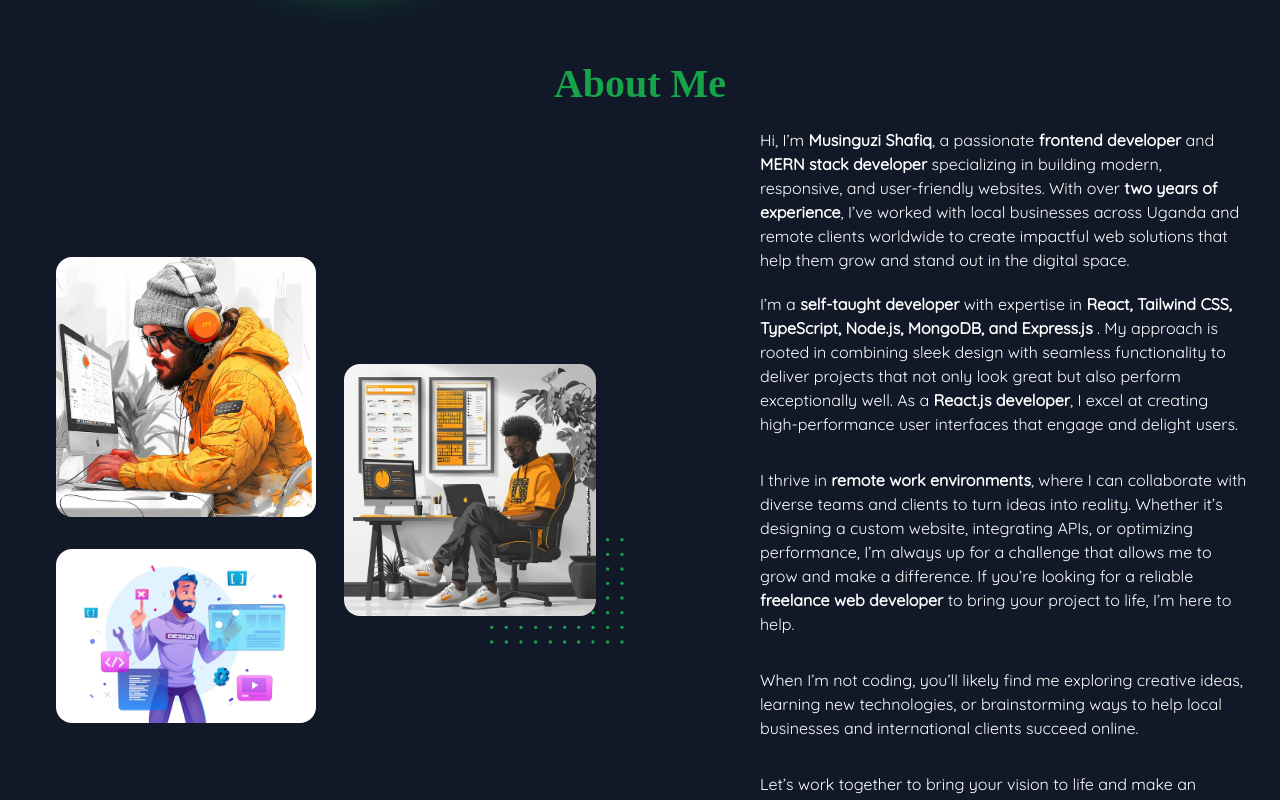
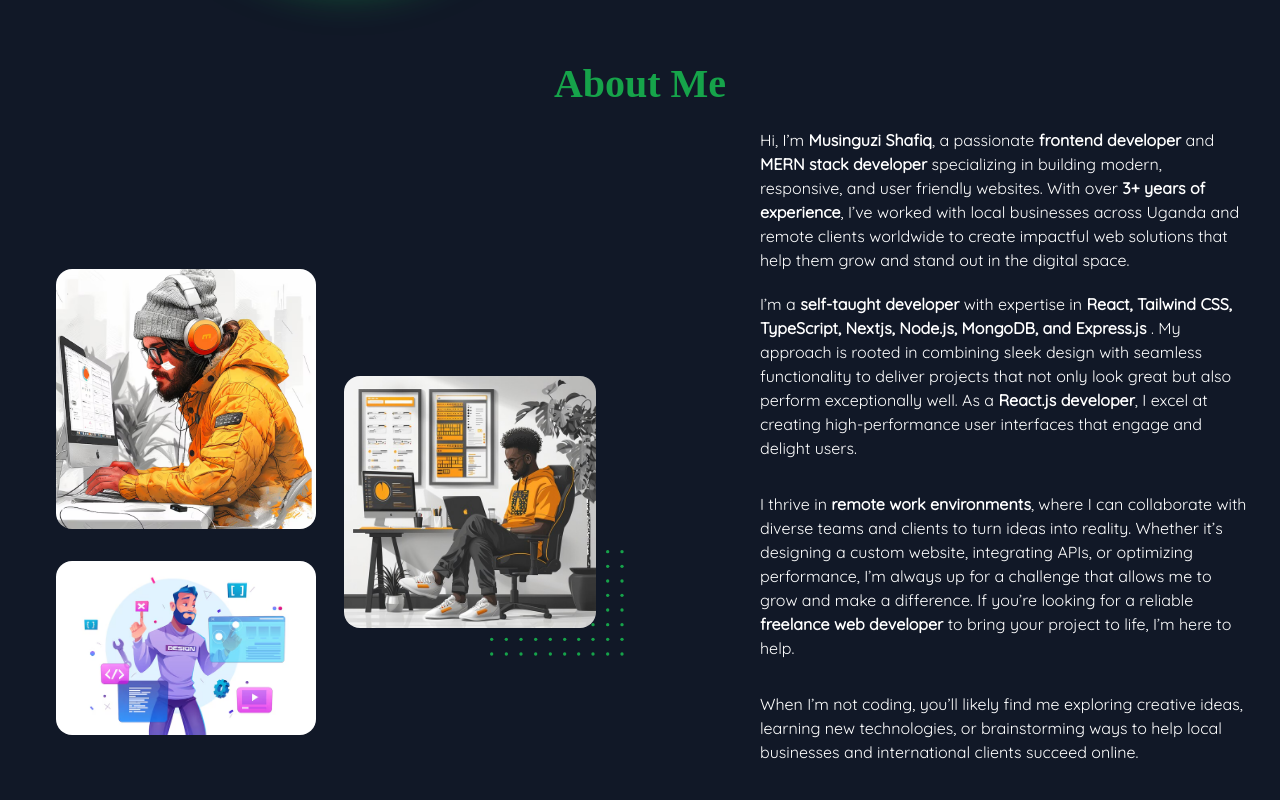
Before and after one commit to Shafiquedev256/portfolio1, a React (Vite) app: page / in a window 1280 px wide. Shown: the part 620-1420 px from the top of the page. Built offline with nearby package versions, Linux system fonts and the light colour scheme; a web font is replaced by a local one.

Commit message:
fd aboutpg & contact

```diff
--- a/src/components/about.tsx
+++ b/src/components/about.tsx
@@ -612,17 +612,17 @@ const About1 = () => {
                 <p className='mb-5 text-base text-body-color dark:text-dark-6'>
                   Hi, I’m <b>Musinguzi Shafiq</b>, a passionate{" "}
                   <b>frontend developer</b> and <b>MERN stack developer</b>{" "}
-                  specializing in building modern, responsive, and user-friendly
-                  websites. With over <b>two years of experience</b>, I’ve
-                  worked with local businesses across Uganda and remote clients
+                  specializing in building modern, responsive, and user friendly
+                  websites. With over <b>3+ years of experience</b>, I’ve worked
+                  with local businesses across Uganda and remote clients
                   worldwide to create impactful web solutions that help them
                   grow and stand out in the digital space.
                 </p>
                 <p className='mb-8 text-base text-body-color dark:text-dark-6'>
                   I’m a <b>self-taught developer</b> with expertise in{" "}
                   <b>
-                    React, Tailwind CSS, TypeScript, Node.js, MongoDB, and
-                    Express.js
+                    React, Tailwind CSS, TypeScript, Nextjs, Node.js, MongoDB,
+                    and Express.js
                   </b>{" "}
                   . My approach is rooted in combining sleek design with
                   seamless functionality to deliver projects that not only look
--- a/src/components/herosection.tsx
+++ b/src/components/herosection.tsx
@@ -3,8 +3,8 @@ import { TypewriterEffect } from "./typingeffect";
 
 const HeroSection = () => {
   const handleWhatsAppRedirect = () => {
-    const phoneNumber = "+256394772051";
-    const message = "Hello Shafiq!";
+    const phoneNumber = "+256760807822";
+    const message = "Hello Shafiq dev!";
     const url = `https://wa.me/${phoneNumber}?text=${encodeURIComponent(message)}`;
 
     window.open(url, "_blank");
--- a/src/components/portfolio.tsx
+++ b/src/components/portfolio.tsx
@@ -3,6 +3,7 @@ import { useRef } from "react";
 import { Link } from "react-router-dom";
 import img2 from "../assets/openflow .png";
 import img3 from "../assets/sitigym.png";
+
 const Portfolio = () => {
   const ref = useRef<HTMLDivElement>(null);
   const { scrollYProgress } = useScroll({
@@ -54,13 +55,13 @@ const Portfolio = () => {
               buttonHref='/details/project-1'
             />*/}
 
-            <PortfolioCard
+            {/** <PortfolioCard
               ImageHref={img2}
               category='Logistics website'
               title='Open Flow Logistics'
               button='View Details'
               buttonHref='https://openflowlogistics.vercel.app/'
-            />
+            />*/}
             <PortfolioCard
               ImageHref={img3}
               category='GYM Website'
--- a/src/pages/portfolio.tsx
+++ b/src/pages/portfolio.tsx
@@ -6,7 +6,10 @@ const Portfolio_page = () => {
   return (
     <>
       <Header />
-      <Portfolio />
+      <section>
+        <Portfolio />
+      </section>
+
       <FooterSection />
     </>
   );
```
